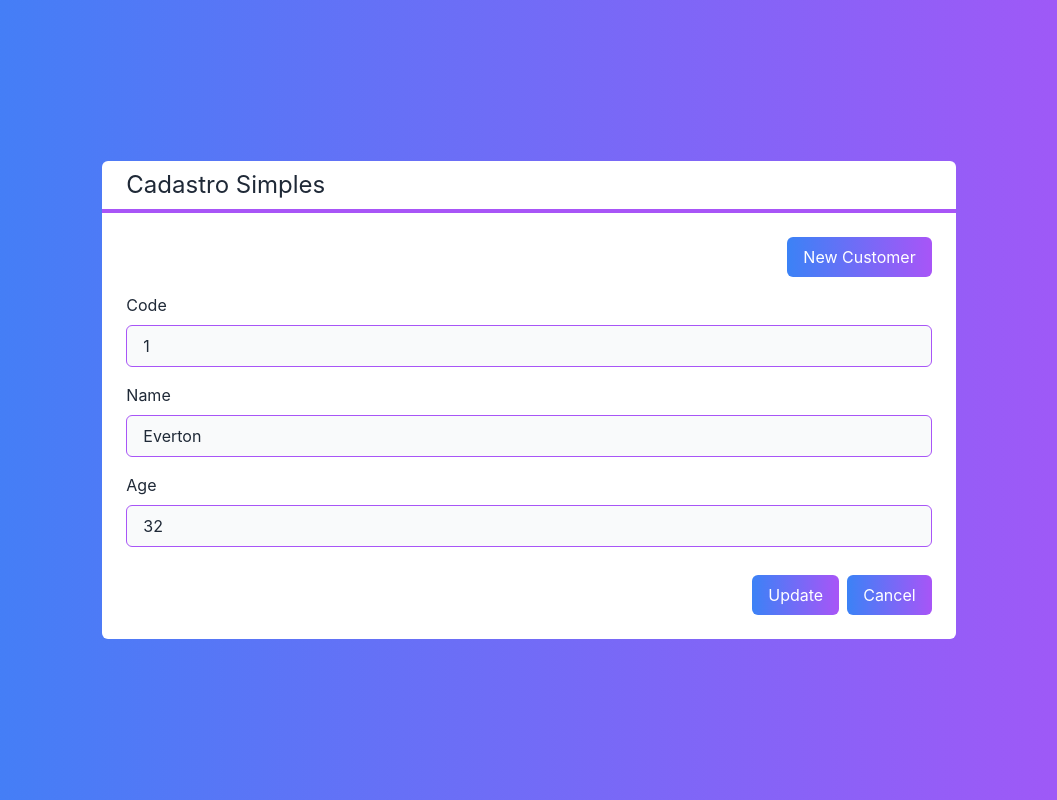
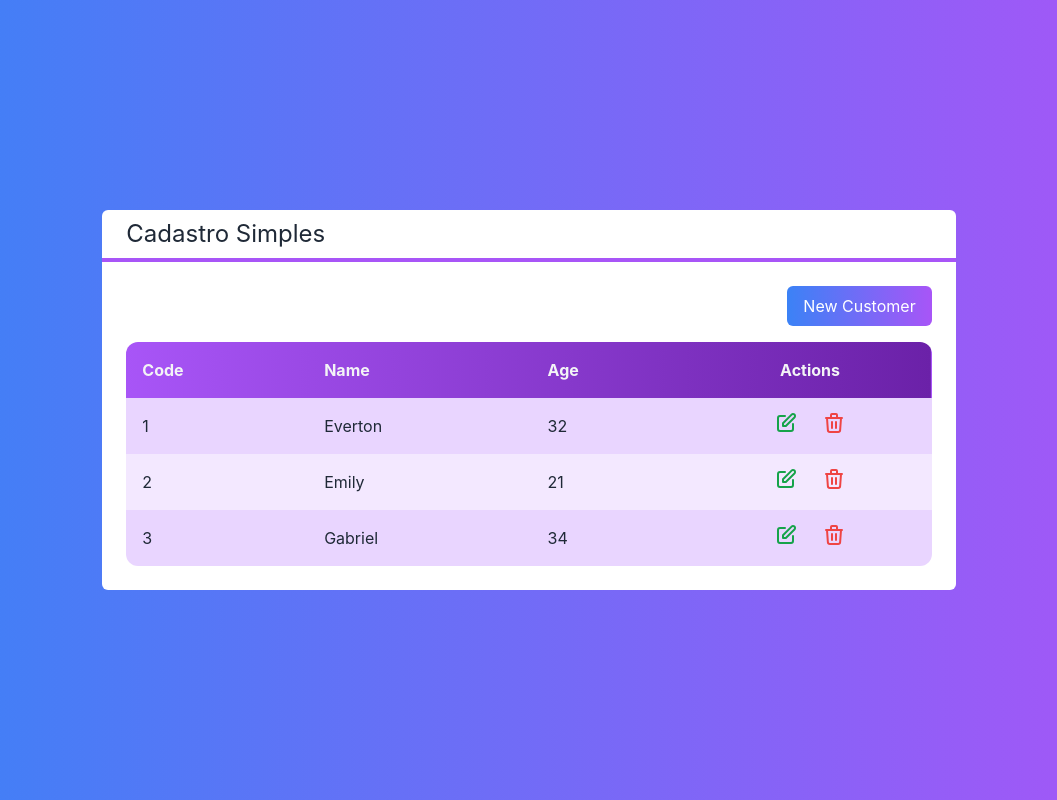
Before and after one commit to mirandaeverton/curso-web-next-crud, a Next.js app: page / in a window 1280 px wide. Shown: the whole page, without its empty margins (111-1168 px from the left). Built offline with nearby package versions, Linux system fonts and the light colour scheme.

Commit message:
Navigation functionalities added

```diff
--- a/src/components/Button.tsx
+++ b/src/components/Button.tsx
@@ -2,6 +2,7 @@ interface ButtonProps {
     color?: 'green' | 'blue' | 'gray'
     className?: string
     children: any
+    onClick?: () => void
 }
 
 export default function Button(props: ButtonProps) {
@@ -9,11 +10,8 @@ export default function Button(props: ButtonProps) {
     const from = `from-${color}-400`
     const to = `to-${color}-700`
 
-    console.log(from)
-    console.log(to)
-
     return(
-        <button className={`
+        <button onClick={props.onClick} className={`
             bg-gradient-to-r ${from} ${to}
             text-white px-4 py-2 rounded-md
             ${props.className}
--- a/src/components/Form.tsx
+++ b/src/components/Form.tsx
@@ -5,6 +5,8 @@ import Input from "./Input";
 
 interface FormProps {
     customer: Customer
+    customerChanged?: (customer: Customer) => void
+    cancelled?: () => void
 }
 
 export default function Form(props: FormProps) {
@@ -34,10 +36,11 @@ export default function Form(props: FormProps) {
                 valueChanged={setAge}
             />
             <div className="flex justify-end mt-7">
-                <Button color="blue" className="mr-2">
+                <Button color="blue" className="mr-2"
+                    onClick={() => props.customerChanged?.(new Customer(name, +age, id))}>
                     {id ? 'Update' : 'Save'}
                 </Button>
-                <Button color="gray">
+                <Button color="gray" onClick={props.cancelled}>
                     Cancel
                 </Button>
             </div>
--- a/src/pages/index.tsx
+++ b/src/pages/index.tsx
@@ -3,8 +3,13 @@ import Form from "../components/Form";
 import Layout from "../components/Layout";
 import Table from "../components/Table";
 import Customer from "../core/Customer";
+import { useState } from "react";
+import { userInfo } from "os";
 
 export default function Home() {
+
+  const [displayMode, setDisplayMode] = useState<'table' | 'form'>('table')
+  const [customer, setCustomer] = useState<Customer>(Customer.empty())
 
   const customers = [
     new Customer('Everton', 32, '1'),
@@ -12,12 +17,22 @@ export default function Home() {
     new Customer('Gabriel', 34, '3')
   ]
 
-  function customerSelected (customer) {
-    console.log(customer.name)
+  function customerSelected(customer) {
+    setCustomer(customer)
+    setDisplayMode('form')
   }
 
-  function customerDeleted (customer) {
+  function customerDeleted(customer) {
     console.log(`Deleting... ${customer.name}`)
+  }
+
+  function newCustomer() {
+    setCustomer(Customer.empty())
+    setDisplayMode('form')
+  }
+  function saveCustomer(customer) {
+    console.log(customer)
+    setDisplayMode('table')
   }
 
   return (
@@ -27,13 +42,23 @@ export default function Home() {
       text-white
     `}>
       <Layout title="Cadastro Simples">
-        <div className="flex justify-end">
-          <Button color="blue" className="mb-4">New Customer</Button>
-        </div>
-        {/* <Table customers={customers}
-        customerSelected={customerSelected}
-        customerDeleted={customerDeleted}></Table> */}
-        <Form customer={customers[0]}></Form>
+        {displayMode === 'table' ? (
+          <>
+            <div className="flex justify-end">
+              <Button color="green" className="mb-4"
+                onClick={() => newCustomer()}>
+                New Customer</Button>
+            </div>
+            <Table customers={customers}
+              customerSelected={customerSelected}
+              customerDeleted={customerDeleted}></Table>
+          </>
+        ) : (
+          <Form customer={customer}
+            cancelled={() => setDisplayMode('table')}
+            customerChanged={saveCustomer}
+          />
+        )}
       </Layout>
     </div>
   )
```
